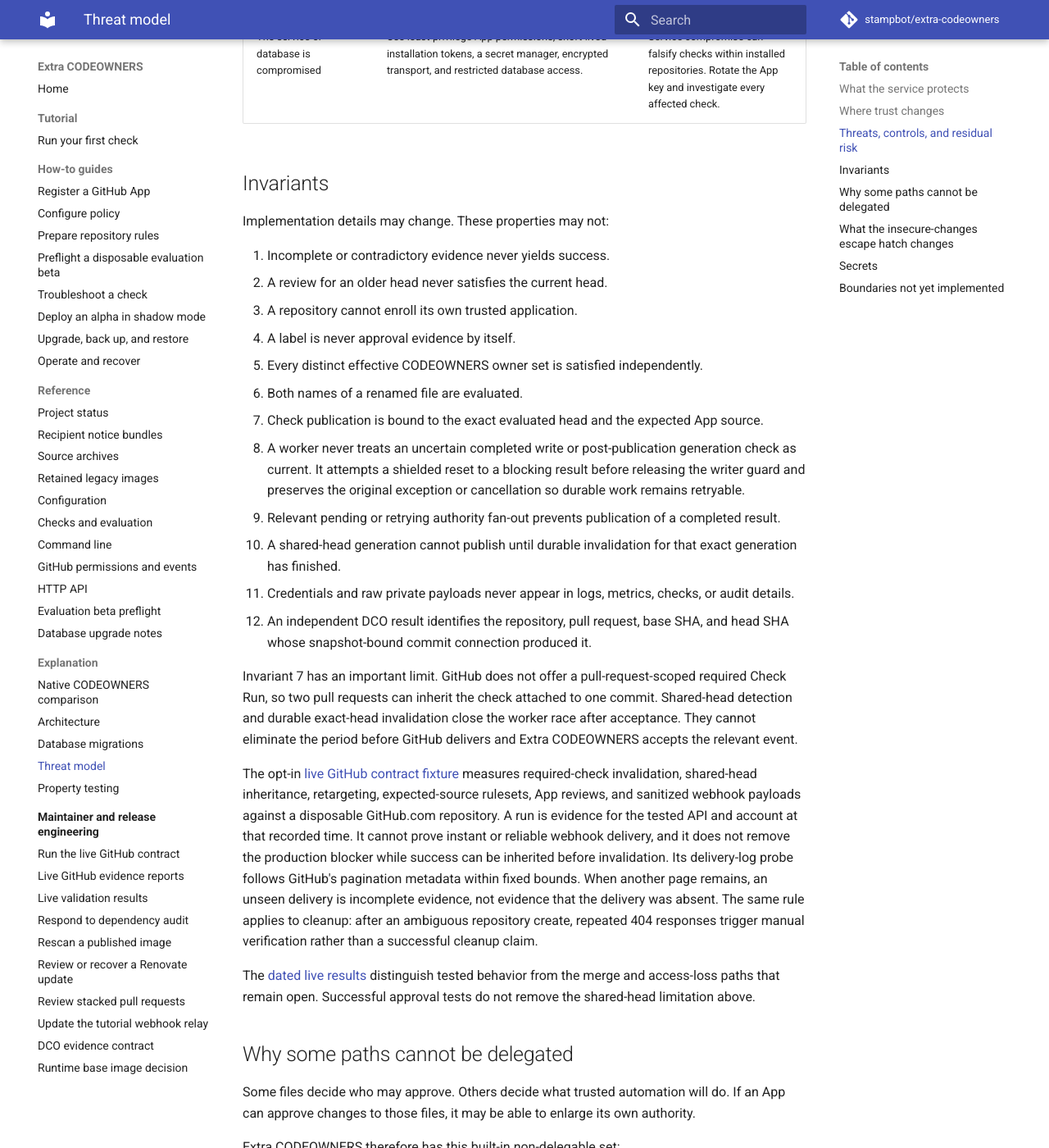
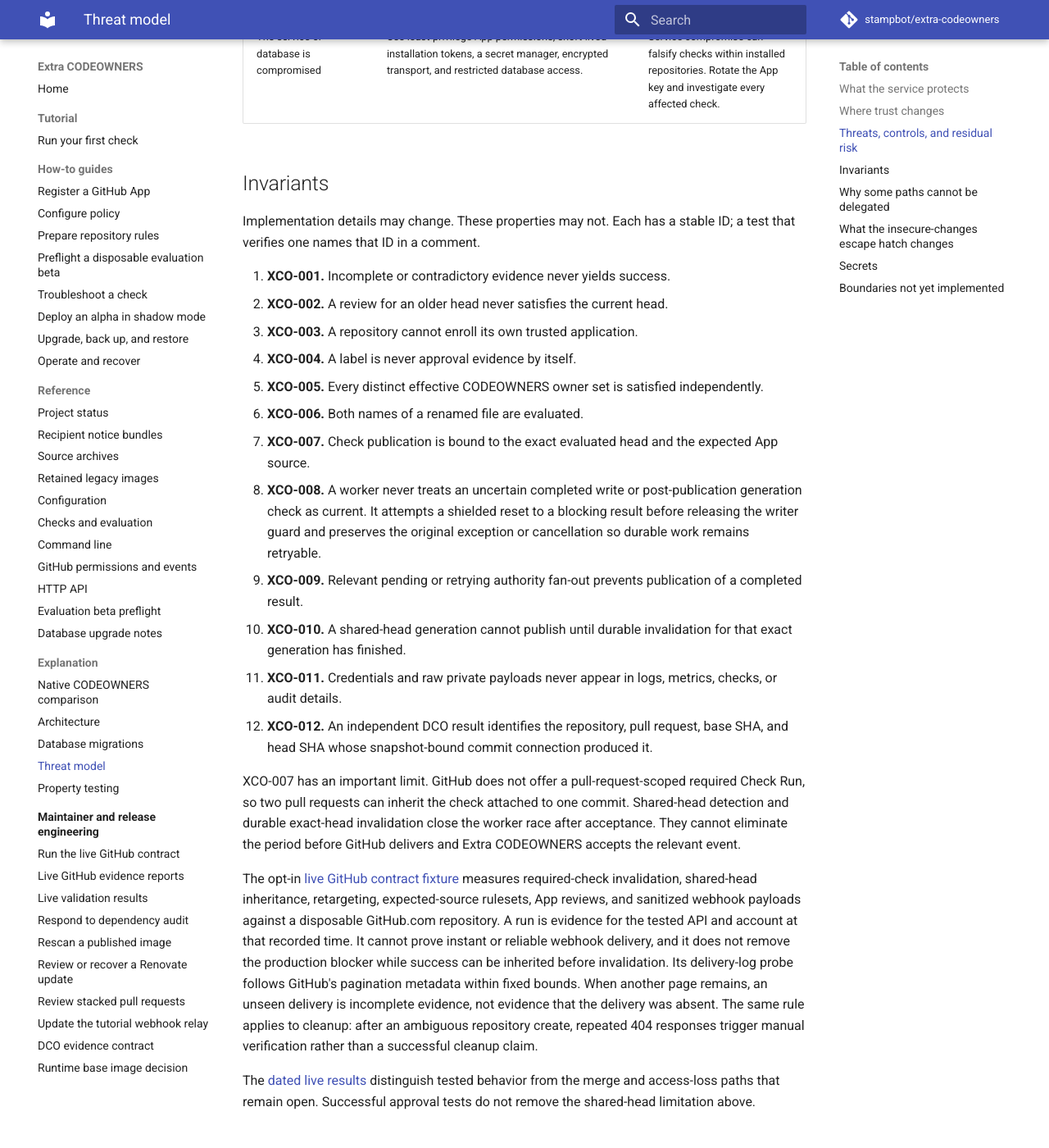
Before and after one commit to stampbot/extra-codeowners, an MkDocs documentation site: the page built from docs/explanation/threat-model.md, in a window 1280 px wide and 1400 px high, scrolled down 6898 px. Shown: the whole window at 82% size. Built offline with MkDocs 1.6.1 and Material for MkDocs 9.7.7, drawn with Linux system fonts in a browser that asks for light colours; comment, search, counter and statistics services are not loaded; some of the changed text lies outside the part shown.

Commit message:
docs: give invariants and design rules stable IDs
Number the threat model's twelve invariants XCO-001 through XCO-012 and the architecture page's first three design rules XCO-013 through XCO-015, without rewording them. The fourth design rule restates XCO-001 and now links to it. Tests that verify a requirement name its ID in a comment. XCO-004 and XCO-015 have no test that does so yet.

Co-Authored-By: Claude Opus 5.5 <noreply@anthropic.com>
Claude-Session: https://claude.ai/code/session_017QrsWMTSKzDDVS5XPE21qF
Signed-off-by: Claude <noreply@anthropic.com>

```diff
--- a/docs/explanation/threat-model.md
+++ b/docs/explanation/threat-model.md
@@ -107,30 +107,33 @@ of the security contract.
 
 ## Invariants
 
-Implementation details may change. These properties may not:
+Implementation details may change. These properties may not. Each has a
+stable ID; a test that verifies one names that ID in a comment.
 
-1. Incomplete or contradictory evidence never yields success.
-2. A review for an older head never satisfies the current head.
-3. A repository cannot enroll its own trusted application.
-4. A label is never approval evidence by itself.
-5. Every distinct effective CODEOWNERS owner set is satisfied independently.
-6. Both names of a renamed file are evaluated.
-7. Check publication is bound to the exact evaluated head and the expected App
-   source.
-8. A worker never treats an uncertain completed write or post-publication
-   generation check as current. It attempts a shielded reset to a blocking result
-   before releasing the writer guard and preserves the original exception or
-   cancellation so durable work remains retryable.
-9. Relevant pending or retrying authority fan-out prevents publication of a
-   completed result.
-10. A shared-head generation cannot publish until durable invalidation for that
-    exact generation has finished.
-11. Credentials and raw private payloads never appear in logs, metrics, checks,
-    or audit details.
-12. An independent DCO result identifies the repository, pull request, base
-    SHA, and head SHA whose snapshot-bound commit connection produced it.
+1. **XCO-001.** Incomplete or contradictory evidence never yields success.
+2. **XCO-002.** A review for an older head never satisfies the current head.
+3. **XCO-003.** A repository cannot enroll its own trusted application.
+4. **XCO-004.** A label is never approval evidence by itself.
+5. **XCO-005.** Every distinct effective CODEOWNERS owner set is satisfied
+   independently.
+6. **XCO-006.** Both names of a renamed file are evaluated.
+7. **XCO-007.** Check publication is bound to the exact evaluated head and the
+   expected App source.
+8. **XCO-008.** A worker never treats an uncertain completed write or
+   post-publication generation check as current. It attempts a shielded reset
+   to a blocking result before releasing the writer guard and preserves the
+   original exception or cancellation so durable work remains retryable.
+9. **XCO-009.** Relevant pending or retrying authority fan-out prevents
+   publication of a completed result.
+10. **XCO-010.** A shared-head generation cannot publish until durable
+    invalidation for that exact generation has finished.
+11. **XCO-011.** Credentials and raw private payloads never appear in logs,
+    metrics, checks, or audit details.
+12. **XCO-012.** An independent DCO result identifies the repository, pull
+    request, base SHA, and head SHA whose snapshot-bound commit connection
+    produced it.
 
-Invariant 7 has an important limit. GitHub does not offer a pull-request-scoped
+XCO-007 has an important limit. GitHub does not offer a pull-request-scoped
 required Check Run, so two pull requests can inherit the check attached to one
 commit. Shared-head detection and durable exact-head invalidation close the
 worker race after acceptance. They cannot eliminate the period before GitHub
@@ -245,3 +248,6 @@ The implementation does not currently cover:
   service
 - arbitrary third-party callers; the webhook endpoint authenticates GitHub,
   not a general API client.
+
+The [remaining work](../reference/project-status.md#remaining-work) list links
+the issues that track these boundaries.
```
Also changed, not shown: docs/explanation/architecture.md (+12 -8 lines), 11 other files.
